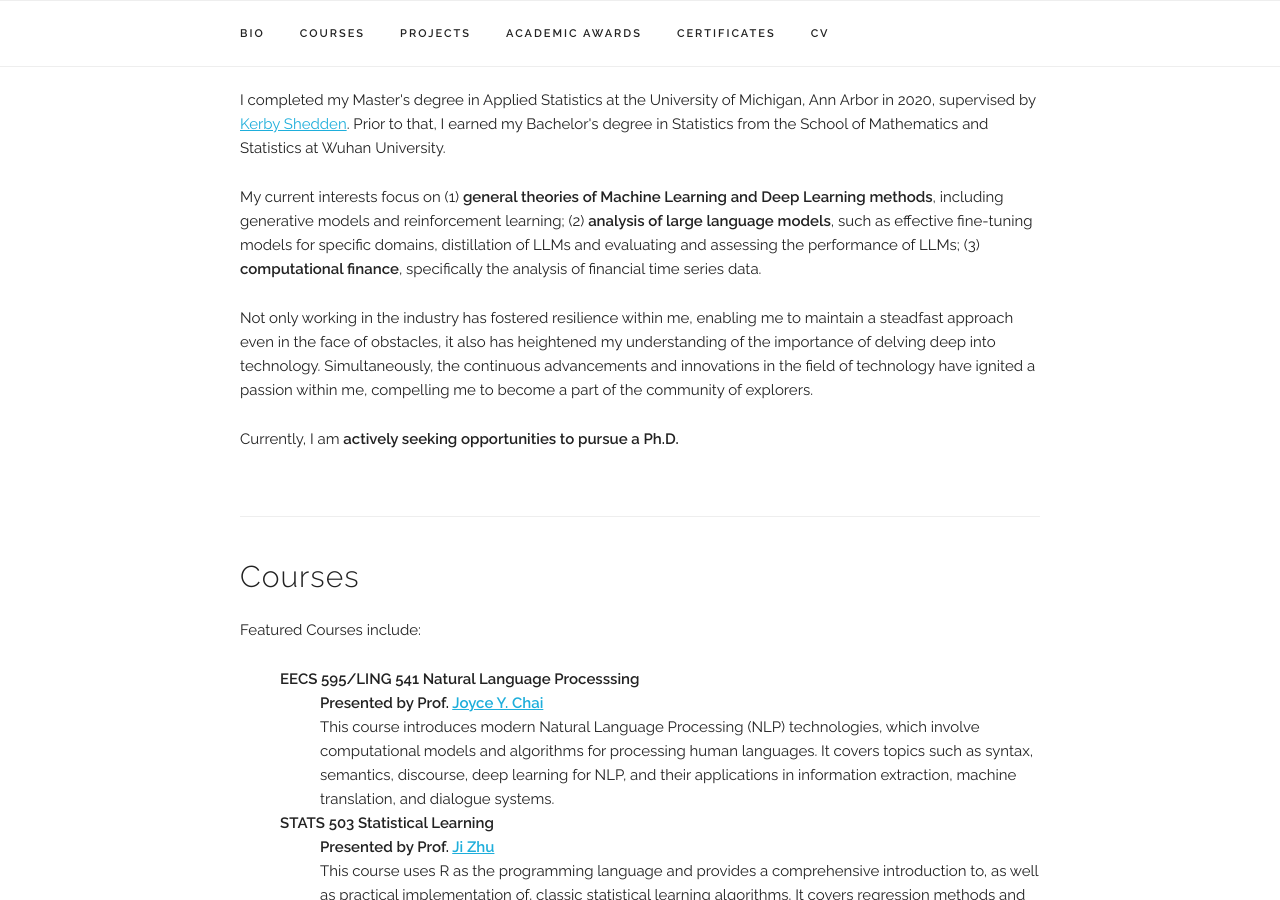
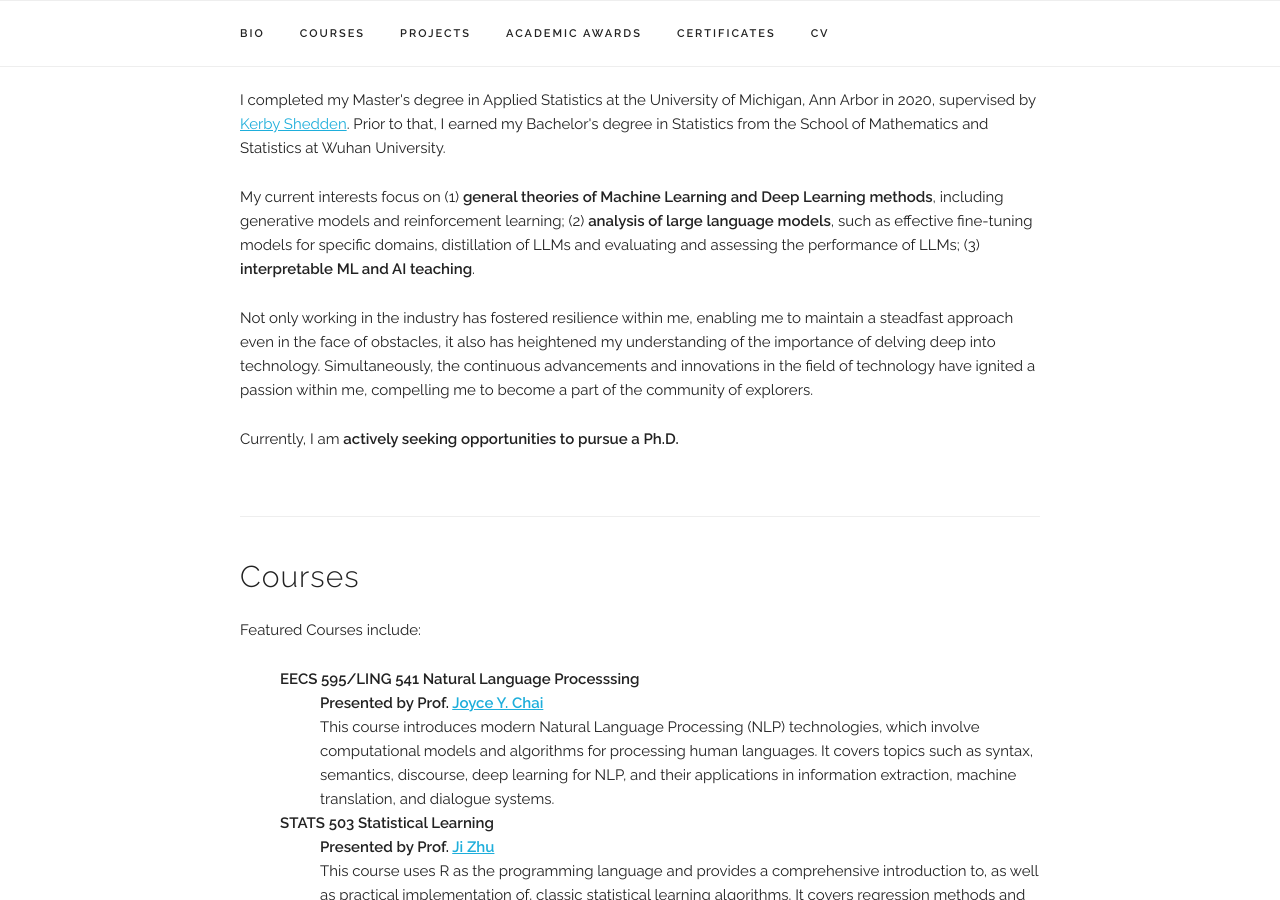
Before and after one commit to GuanghuiMin/GuanghuiMin.github.io, a Jekyll site: the page built from index.html, in a window 1280 px wide and 900 px high, scrolled down 504 px. Built offline with Jekyll 4.4.1, drawn with Linux system fonts in a browser that asks for light colours; some web fonts are replaced.

```diff
--- a/index.html
+++ b/index.html
@@ -14,7 +14,7 @@
   </p>
 
   <p>
-      My current interests focus on (1) <b>general theories of Machine Learning and Deep Learning methods</b>, including generative models and reinforcement learning; (2) <b>analysis of large language models</b>, such as effective fine-tuning models for specific domains, distillation of LLMs and evaluating and assessing the performance of LLMs; (3) <b>computational finance</b>, specifically the analysis of financial time series data.
+      My current interests focus on (1) <b>general theories of Machine Learning and Deep Learning methods</b>, including generative models and reinforcement learning; (2) <b>analysis of large language models</b>, such as effective fine-tuning models for specific domains, distillation of LLMs and evaluating and assessing the performance of LLMs; (3) <b>interpretable ML and AI teaching</b>.
   </p>
 
   <p>
```
Also changed, not shown: 11 other files.
